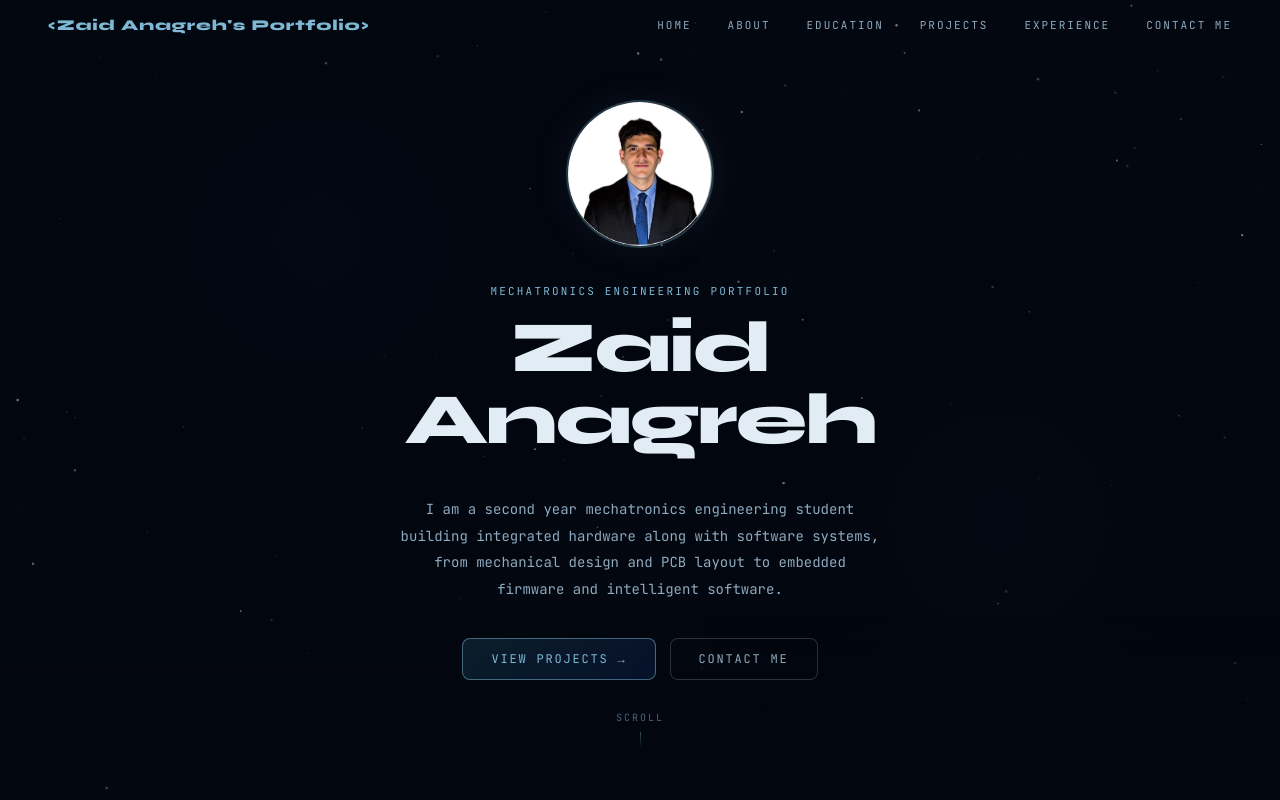
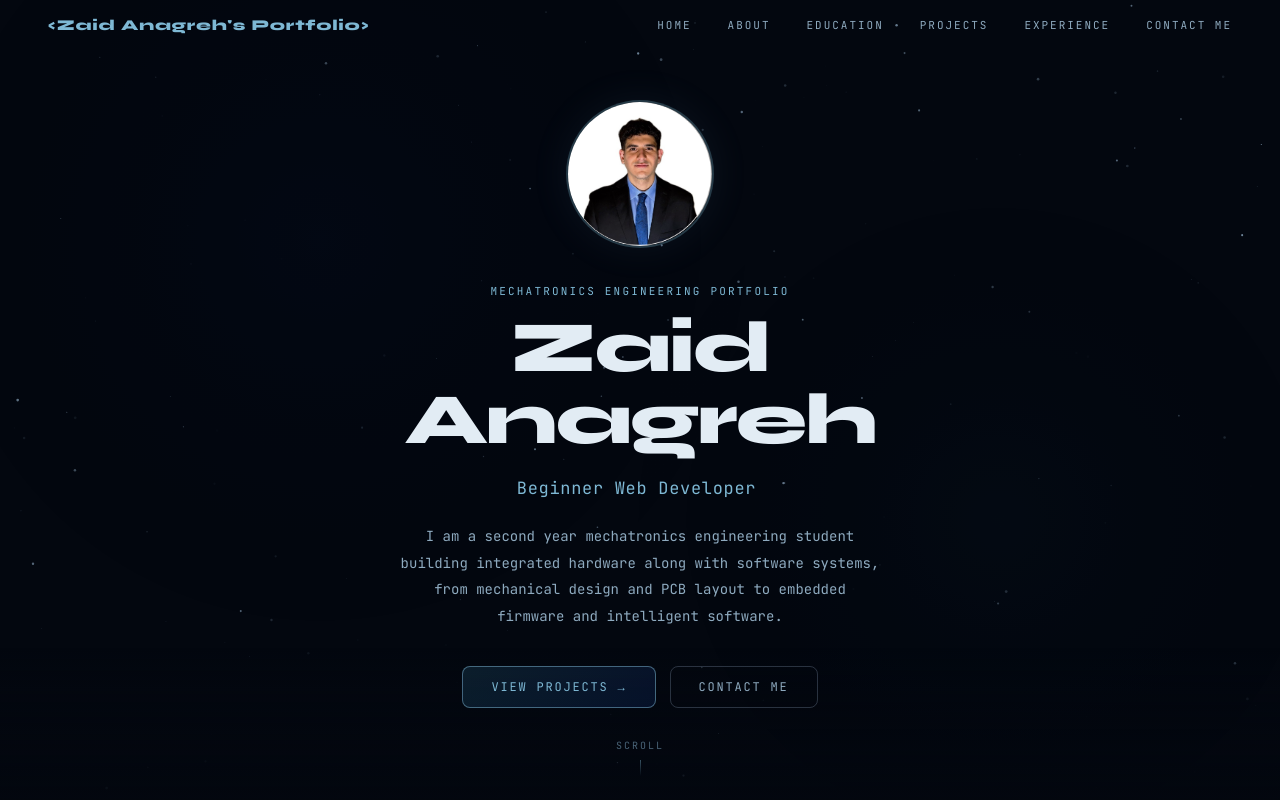
Before and after one commit to coding-muggle/Interactive-Personal-Portfolio-Website, a React (Vite) app: page / in a window 1280 px wide. Shown: the top 800 px of the page. Built offline with nearby package versions, Linux system fonts and the light colour scheme.

Commit message:
Small main page fix

```diff
--- a/src/components/Hero/index.jsx
+++ b/src/components/Hero/index.jsx
@@ -154,7 +154,7 @@ export default function HeroSection() {
         }}>
           {'Zaid Anagreh'}
         </h1>
-
+        <TypewriterTitle />
         {/* Value prop */}
         <p style={{
           fontFamily: 'var(--font-mono)',
```
Also changed, not shown: 1 other file (tests, documents, lock files or other folders).
